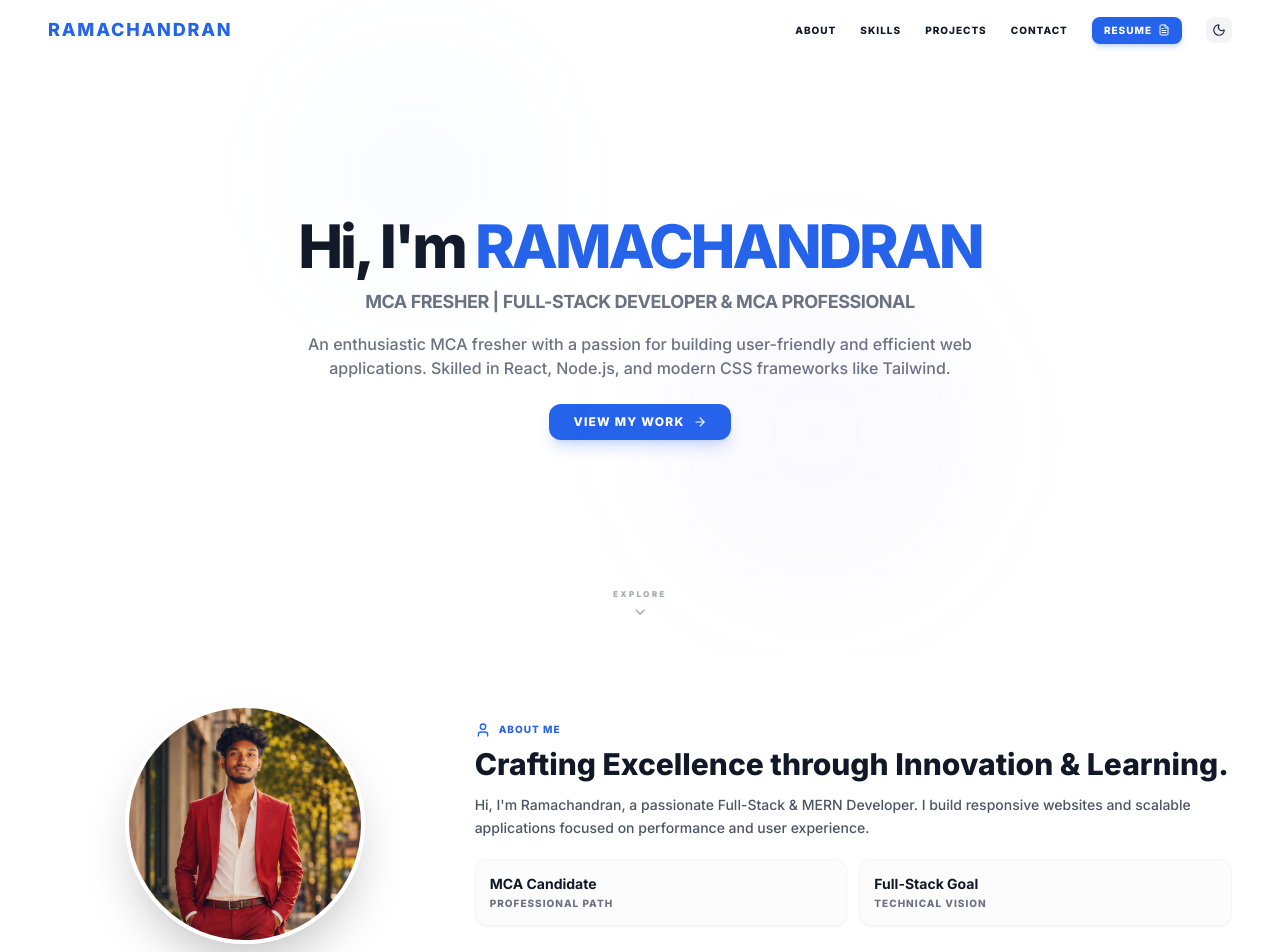
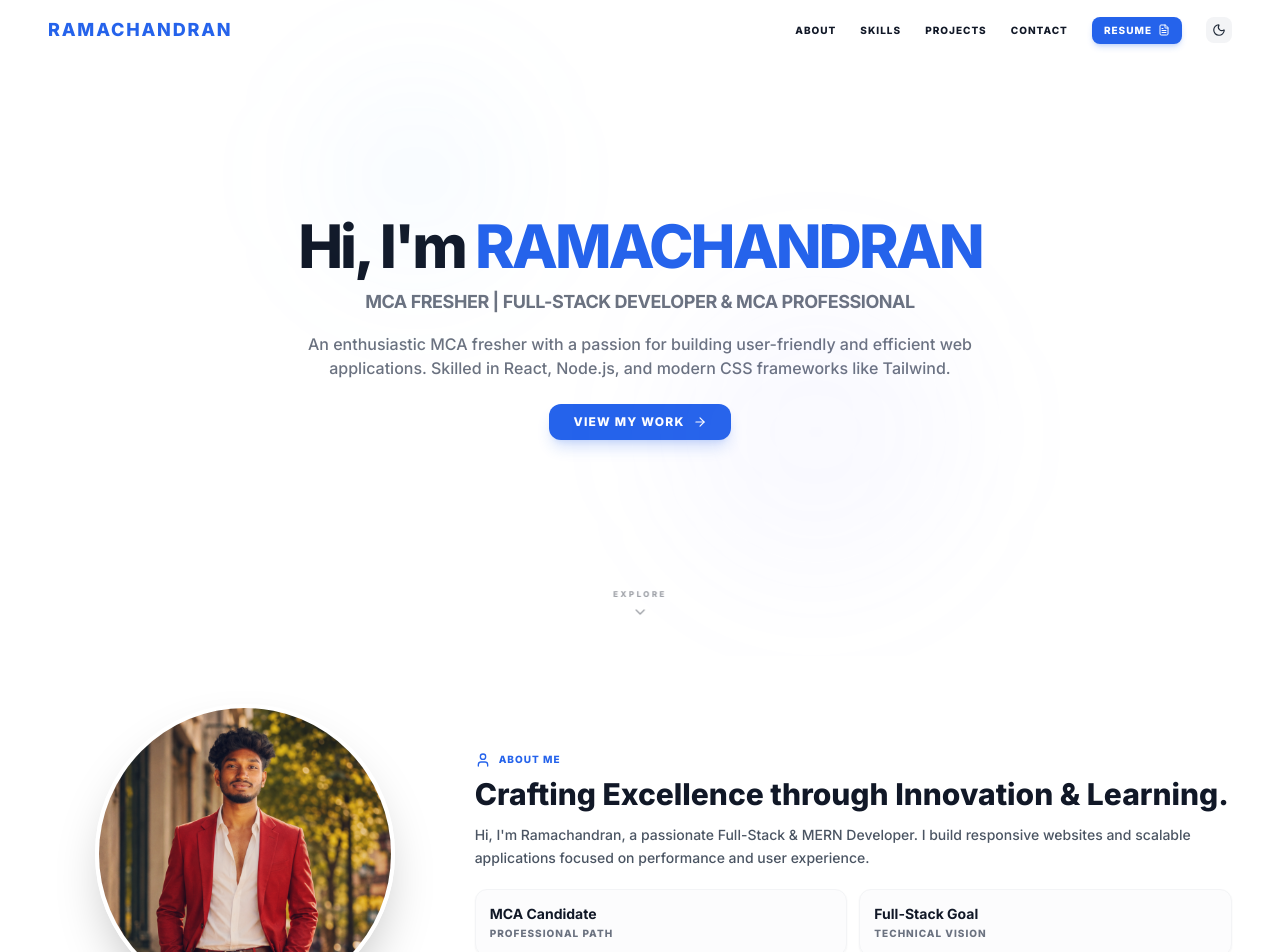
Before and after one commit to ramachandran0505/Portfolio, a React (Create React App) app: page / in a window 1280 px wide. Shown: the top 952 px of the page. Built offline with nearby package versions, Linux system fonts and the light colour scheme.

Commit message:
Adjust profile image max-width to 300px in About section

```diff
--- a/src/components/About.js
+++ b/src/components/About.js
@@ -8,7 +8,7 @@ const About = () => (
       {/* Top Part: Profile & Intro */}
       <div className="flex flex-col lg:flex-row items-center gap-8 mb-10">
         <div className="lg:w-1/3 group shrink-0">
-          <div className="relative aspect-square max-w-[240px] mx-auto overflow-hidden rounded-full border-4 border-white dark:border-gray-800 shadow-2xl transition-all duration-700">
+          <div className="relative aspect-square max-w-[300px] mx-auto overflow-hidden rounded-full border-4 border-white dark:border-gray-800 shadow-2xl transition-all duration-700">
             <img
               src={userData.profileImage}
               alt={userData.name}
```
